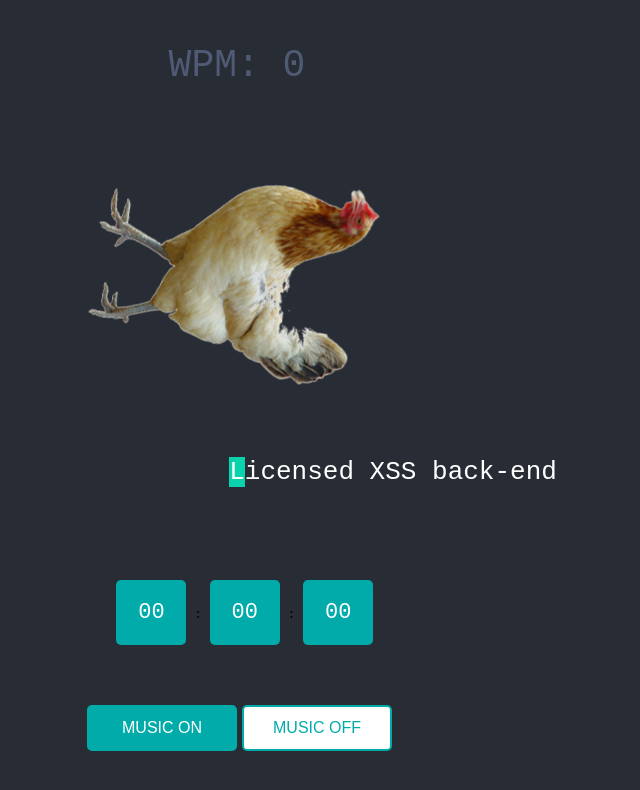
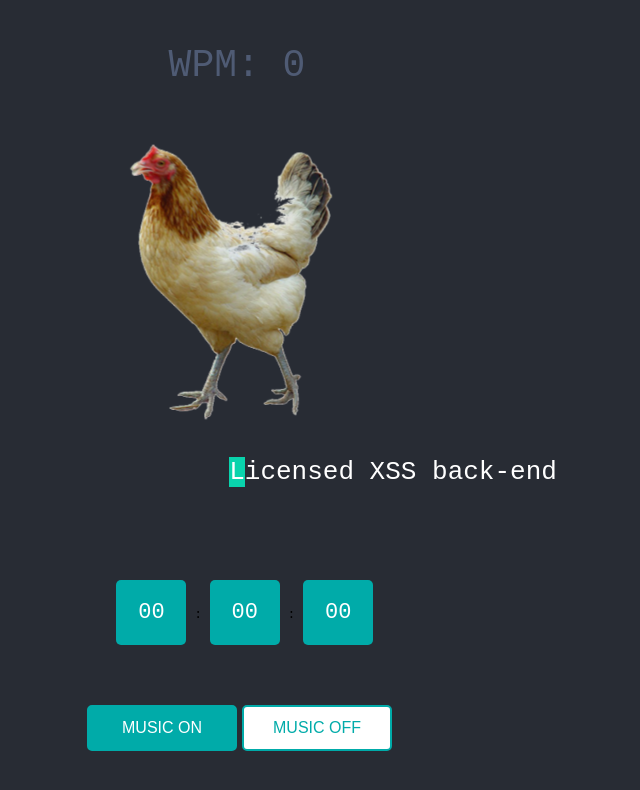
Before and after one commit to djsiu/MountainMadness2021, a React (Create React App) app in the folder interruptingchicken/: page / in a window 1280 px wide. Shown: the top 790 px of the page, without its empty margins (403-1043 px from the left). Built offline with nearby package versions, Linux system fonts and the light colour scheme; no server answers.

Commit message:
updated chicken animation

```diff
--- a/interruptingchicken/src/tabs/TypingPage/TypingPage.css
+++ b/interruptingchicken/src/tabs/TypingPage/TypingPage.css
@@ -11,7 +11,8 @@
 
 @media (prefers-reduced-motion: no-preference) {
   .TypingPage-logo {
-    animation: TypingPage-logo-spin infinite 20s linear;
+    animation: TypingPage-logo-spin infinite 0.3s linear;
+    animation-direction: alternate;
   }
 }
 
@@ -32,10 +33,11 @@
 
 @keyframes TypingPage-logo-spin {
   from {
-    transform: rotate(0deg);
+    transform: rotate(-5deg);
+    transform-origin: 8px;
   }
   to {
-    transform: rotate(360deg);
+    transform: rotate(10deg);
   }
 }
 
```
